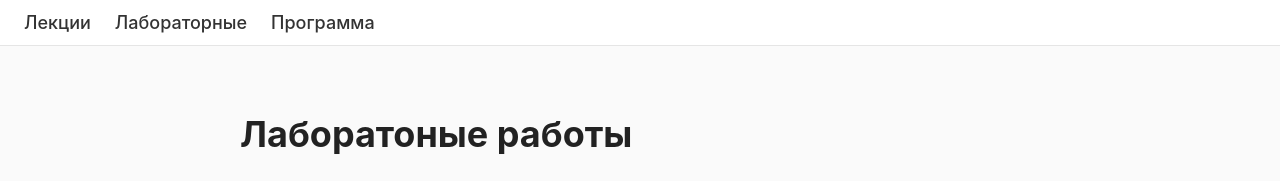
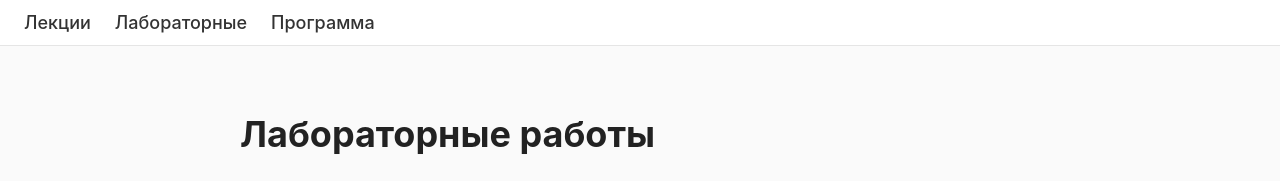
Before and after one commit to gaiduk-edu/course-fsm, a plain HTML site: page labs.html in a window 1280 px wide. Shown: the top 181 px of the page. Drawn offline with Linux system fonts and the light colour scheme.

Commit message:
Update labs.html

```diff
--- a/labs.html
+++ b/labs.html
@@ -62,7 +62,7 @@
   </div>
 
   <div class="container">
-    <h1>Лаборатоные работы</h1>
+    <h1>Лабораторные работы</h1>
     <p><a href="lab01.pdf" download>Лабораторная работа №1</a></p>
     <p><a href="lab021.pdf" download>Лабораторная работа №2.1</a></p>
     <p><a href="lab022.pdf" download>Лабораторная работа №2.2</a></p>
```
